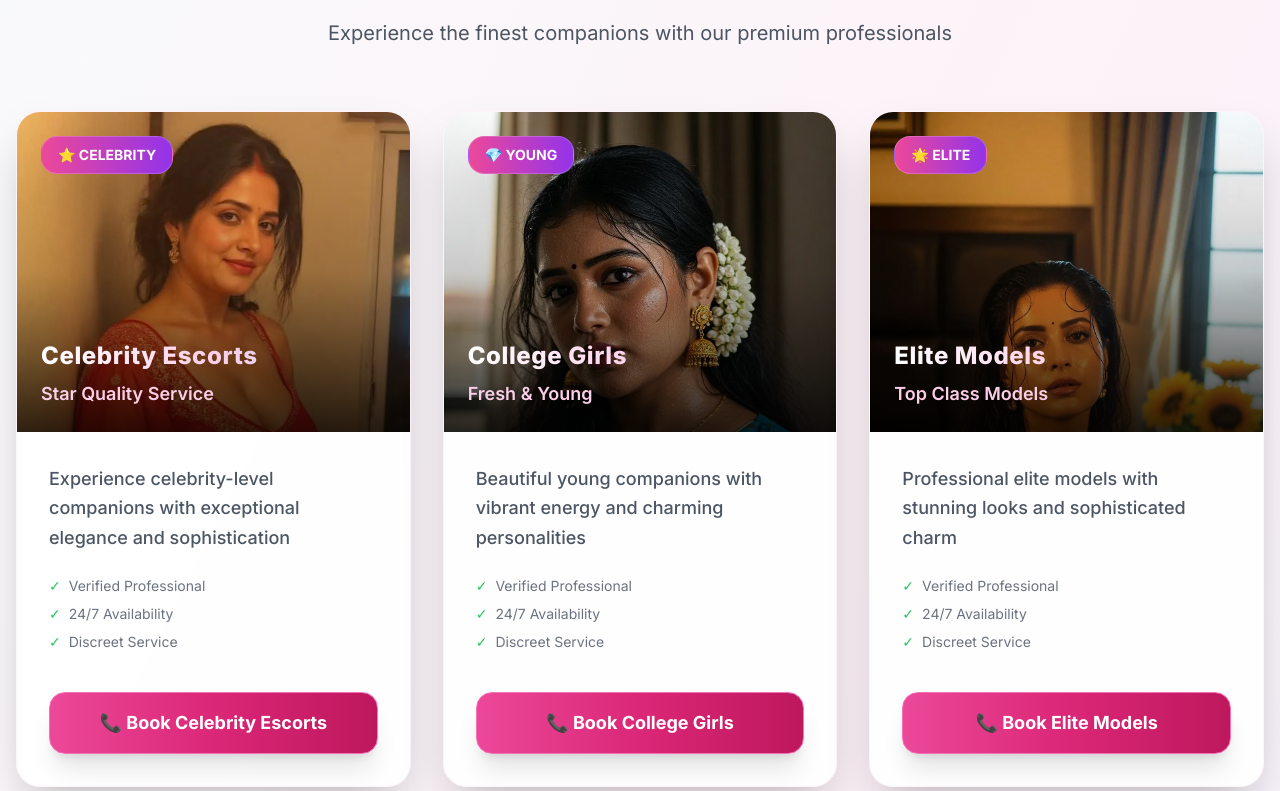
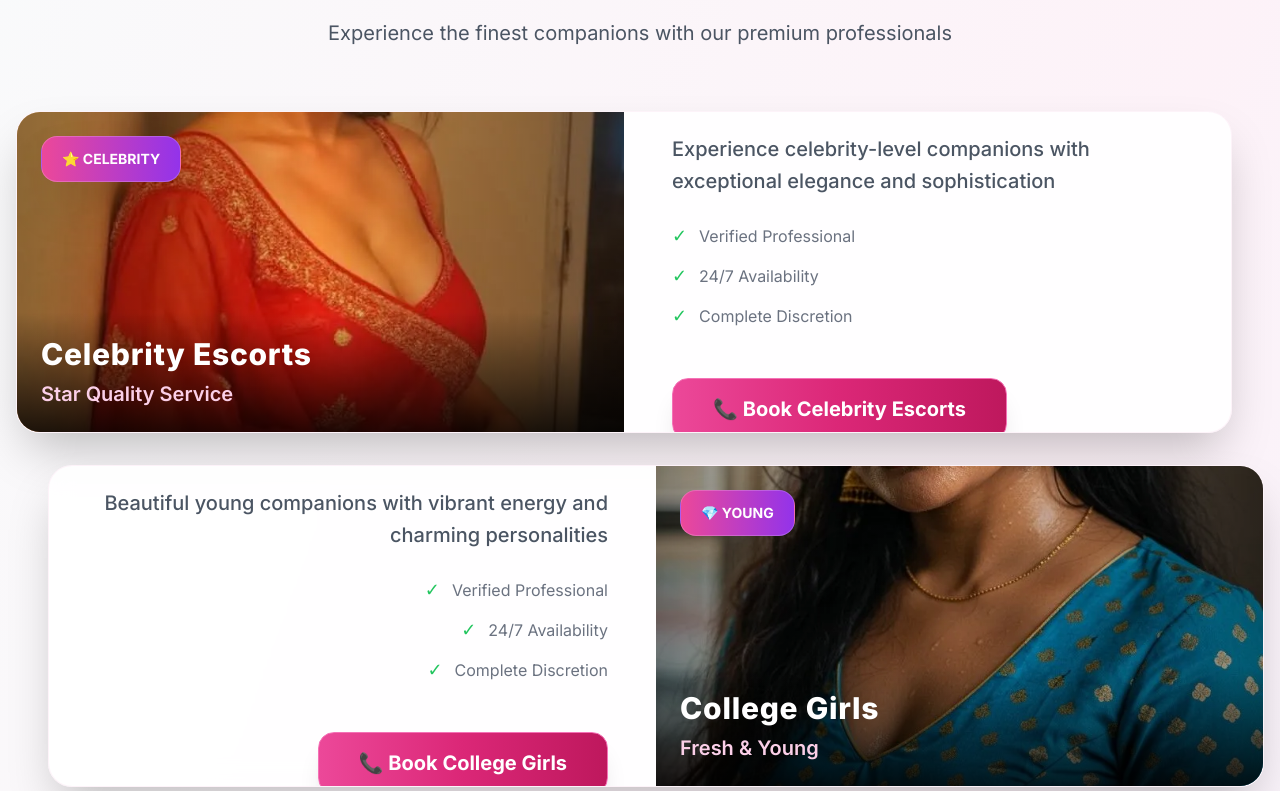
Before and after one commit to rohan-2004-web/indore, a Next.js app: page / in a window 1280 px wide. Shown: the part 969-1760 px from the top of the page. Built offline with nearby package versions, Linux system fonts and the light colour scheme.

Commit message:
Add Punjabi Women image and convert to horizontal layout with perfect sizing

```diff
--- a/src/app/page.tsx
+++ b/src/app/page.tsx
@@ -29,12 +29,12 @@ export default function Home() {
       category: "YOUNG"
     },
     {
-      title: "Elite Models",
-      subtitle: "Top Class Models",
-      description: "Professional elite models with stunning looks and sophisticated charm",
-      image: "/images/services/Elite Models.webp",
+      title: "Punjabi Women",
+      subtitle: "Traditional Beauty",
+      description: "Authentic Punjabi companions with traditional charm and modern sophistication",
+      image: "/images/services/Punjabi women.webp",
       icon: "🌟",
-      category: "ELITE"
+      category: "TRADITIONAL"
     },
     {
       title: "Event Companion",
@@ -181,7 +181,7 @@ export default function Home() {
         </div>
       </section>
 
-      {/* Services Section - 3x3 Grid Layout */}
+      {/* Services Section - Horizontal Perfect Layout */}
       <section id="services" className="py-20 bg-gradient-to-br from-gray-50 via-pink-50 to-blue-50">
         <div className="container mx-auto px-4">
           <div className="text-center mb-16">
@@ -193,65 +193,74 @@ export default function Home() {
             </p>
           </div>
 
-          {/* 3x3 Grid Layout */}
-          <div className="max-w-7xl mx-auto">
-            <div className="grid grid-cols-1 md:grid-cols-2 lg:grid-cols-3 gap-8">
-              {services.map((service, index) => (
-                <div key={index} className="group bg-white/90 backdrop-blur-md rounded-3xl shadow-2xl hover:shadow-3xl transition-all duration-700 overflow-hidden transform hover:-translate-y-3 border border-pink-100/50">
+          {/* Horizontal Cards Layout */}
+          <div className="max-w-7xl mx-auto space-y-8">
+            {services.map((service, index) => (
+              <div key={index} className={`group bg-white/90 backdrop-blur-md rounded-3xl shadow-2xl hover:shadow-3xl transition-all duration-700 overflow-hidden transform hover:-translate-y-2 border border-pink-100/50 ${
+                index % 2 === 0 ? 'ml-0 mr-8' : 'ml-8 mr-0'
+              }`}>
+                <div className={`flex items-center ${index % 2 === 0 ? 'flex-row' : 'flex-row-reverse'} h-80`}>
 
-                  {/* Image Section */}
-                  <div className="relative h-80 overflow-hidden">
+                  {/* Image Section - Perfect Horizontal Size */}
+                  <div className="relative w-1/2 h-full overflow-hidden">
                     <Image
                       src={service.image}
                       alt={service.title}
                       fill
-                      className="object-cover object-top group-hover:scale-110 transition-transform duration-700"
+                      className="object-cover object-center group-hover:scale-110 transition-transform duration-700"
                       style={{
-                        objectPosition: 'center top'
+                        objectPosition: 'center center'
                       }}
                     />
-                    <div className="absolute inset-0 bg-gradient-to-t from-black/80 via-black/20 to-transparent"></div>
+                    <div className="absolute inset-0 bg-gradient-to-r from-black/40 via-transparent to-black/40"></div>
 
                     {/* Floating Category Badge */}
-                    <div className="absolute top-6 left-6 bg-gradient-to-r from-pink-500 to-purple-600 backdrop-blur-sm px-4 py-2 rounded-2xl text-sm font-bold text-white shadow-2xl border border-white/20">
+                    <div className="absolute top-6 left-6 bg-gradient-to-r from-pink-500 to-purple-600 backdrop-blur-sm px-5 py-3 rounded-2xl text-sm font-bold text-white shadow-2xl border border-white/20">
                       {service.icon} {service.category}
                     </div>
 
-                    {/* Name Overlay at Bottom */}
-                    <div className="absolute bottom-0 left-0 right-0 p-6 text-white">
-                      <h3 className="text-2xl font-extrabold text-transparent bg-clip-text bg-gradient-to-r from-white via-pink-200 to-blue-200 mb-2 tracking-wide">
+                    {/* Name Overlay on Image */}
+                    <div className="absolute bottom-0 left-0 right-0 bg-gradient-to-t from-black/80 to-transparent p-6">
+                      <h3 className="text-3xl font-extrabold text-white mb-2 tracking-wide">
                         {service.title}
                       </h3>
-                      <p className="text-pink-200 text-lg font-semibold">{service.subtitle}</p>
+                      <p className="text-pink-200 text-xl font-semibold">{service.subtitle}</p>
                     </div>
                   </div>
 
-                  {/* Content Section */}
-                  <div className="p-8">
+                  {/* Content Section - Perfect Horizontal Size */}
+                  <div className={`w-1/2 h-full flex flex-col justify-center p-12 ${index % 2 === 0 ? 'text-left' : 'text-right'}`}>
                     <div className="space-y-6">
+
+                      {/* Title Display (Hidden since it's on image) */}
+                      <div className={`w-24 h-1 bg-gradient-to-r from-pink-500 to-blue-500 rounded-full ${index % 2 === 0 ? '' : 'ml-auto'}`}></div>
+
                       {/* Description */}
-                      <p className="text-gray-600 text-lg leading-relaxed font-medium">
+                      <p className="text-gray-600 text-xl leading-relaxed font-medium">
                         {service.description}
                       </p>
 
                       {/* Premium Features */}
-                      <div className="grid grid-cols-1 gap-2 text-sm text-gray-500">
-                        <div className="flex items-center gap-2">
-                          <span className="text-green-500">✓</span> Verified Professional
+                      <div className="grid grid-cols-1 gap-3 text-base text-gray-500">
+                        <div className={`flex items-center gap-3 ${index % 2 === 0 ? '' : 'justify-end'}`}>
+                          <span className="text-green-500 text-lg">✓</span>
+                          <span>Verified Professional</span>
                         </div>
-                        <div className="flex items-center gap-2">
-                          <span className="text-green-500">✓</span> 24/7 Availability
+                        <div className={`flex items-center gap-3 ${index % 2 === 0 ? '' : 'justify-end'}`}>
+                          <span className="text-green-500 text-lg">✓</span>
+                          <span>24/7 Availability</span>
                         </div>
-                        <div className="flex items-center gap-2">
-                          <span className="text-green-500">✓</span> Discreet Service
+                        <div className={`flex items-center gap-3 ${index % 2 === 0 ? '' : 'justify-end'}`}>
+                          <span className="text-green-500 text-lg">✓</span>
+                          <span>Complete Discretion</span>
                         </div>
                       </div>
 
                       {/* Book Button - Pink Color */}
-                      <div className="pt-4">
+                      <div className="pt-6">
                         <a
                           href="tel:+919372662471"
-                          className="w-full inline-block bg-gradient-to-r from-pink-500 via-pink-600 to-pink-700 hover:from-pink-600 hover:via-pink-700 hover:to-pink-800 text-white px-8 py-4 rounded-2xl font-bold text-lg transition-all duration-300 transform hover:scale-105 shadow-xl hover:shadow-2xl border border-pink-400 text-center"
+                          className="inline-block bg-gradient-to-r from-pink-500 via-pink-600 to-pink-700 hover:from-pink-600 hover:via-pink-700 hover:to-pink-800 text-white px-10 py-4 rounded-2xl font-bold text-xl transition-all duration-300 transform hover:scale-105 shadow-xl hover:shadow-2xl border border-pink-400"
                         >
                           📞 Book {service.title}
                         </a>
@@ -259,8 +268,8 @@ export default function Home() {
                     </div>
                   </div>
                 </div>
-              ))}
-            </div>
+              </div>
+            ))}
           </div>
 
           <div className="text-center mt-16">
```
Also changed, not shown: public/images/services/Elite Models.webp (deleted), public/images/services/Punjabi women.webp (added).
